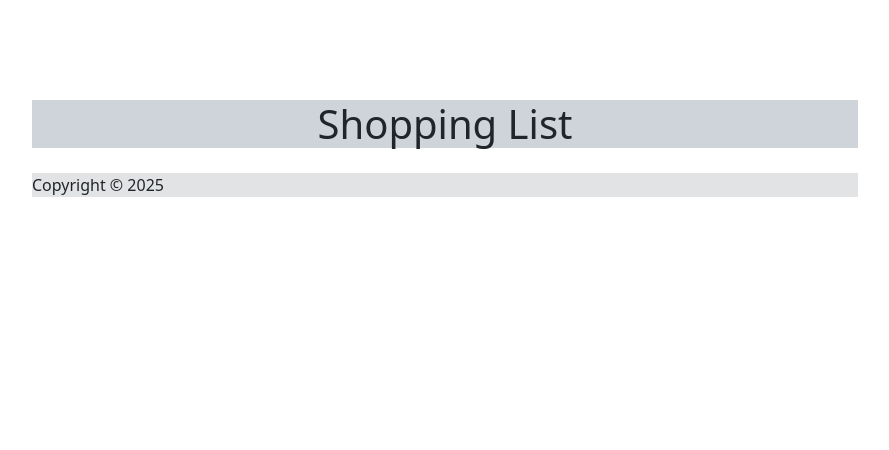
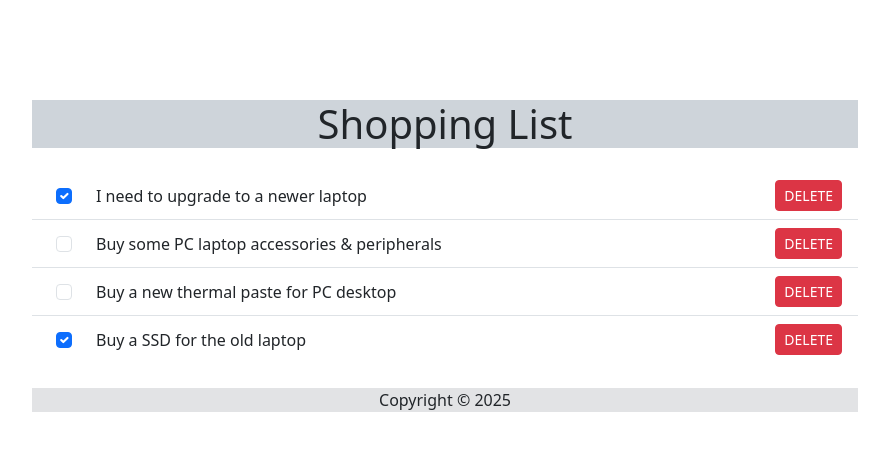
Before and after one commit to prabhupadswain/react-shopping-list-manager-frontend-app, a React (Vite) app: page / in a window 1280 px wide. Shown: the top 450 px of the page, without its empty margins (195-1084 px from the left). Built offline with nearby package versions, Linux system fonts and the light colour scheme.

Commit message:
Footer style changed, component content list rendered
Content is split into another componenet Shoppinglist item, props passed

```diff
--- a/src/components/Content.jsx
+++ b/src/components/Content.jsx
@@ -1,4 +1,6 @@
 import { useState } from "react";
+import ShoppingListItem from "./ShoppingListItem";
+
 const Content = () => {
   const [shoppingItems, setShoppingItems] = useState([
     {
@@ -23,7 +25,20 @@ const Content = () => {
     },
   ]);
 
-  return <main></main>;
+  return (
+    <main>
+      <ul className="list-group list-group-flush mt-4">
+        {shoppingItems.map((shoppingItem) => {
+          return (
+            <ShoppingListItem
+              key={shoppingItem.id}
+              shoppingItem={shoppingItem}
+            />
+          );
+        })}
+      </ul>
+    </main>
+  );
 };
 
 export default Content;
--- a/src/components/Footer.module.css
+++ b/src/components/Footer.module.css
@@ -1,3 +1,4 @@
 .footerStyle {
   margin-top: 25px;
+  text-align: center;
 }
--- /dev/null
+++ b/src/components/ShoppingListItem.jsx
@@ -0,0 +1,20 @@
+const ShoppingListItem = ({ shoppingItem }) => {
+  return (
+    <>
+      <li className="list-group-item d-flex align-items-center justify-content-between">
+        <div>
+          <input
+            type="checkbox"
+            className="form-check-input ms-2"
+            checked={shoppingItem.checked}
+          />
+          <label className="ms-4 mb-0">{shoppingItem.item}</label>
+        </div>
+
+        <button className="btn btn-danger btn-sm">DELETE</button>
+      </li>
+    </>
+  );
+};
+
+export default ShoppingListItem;
```
